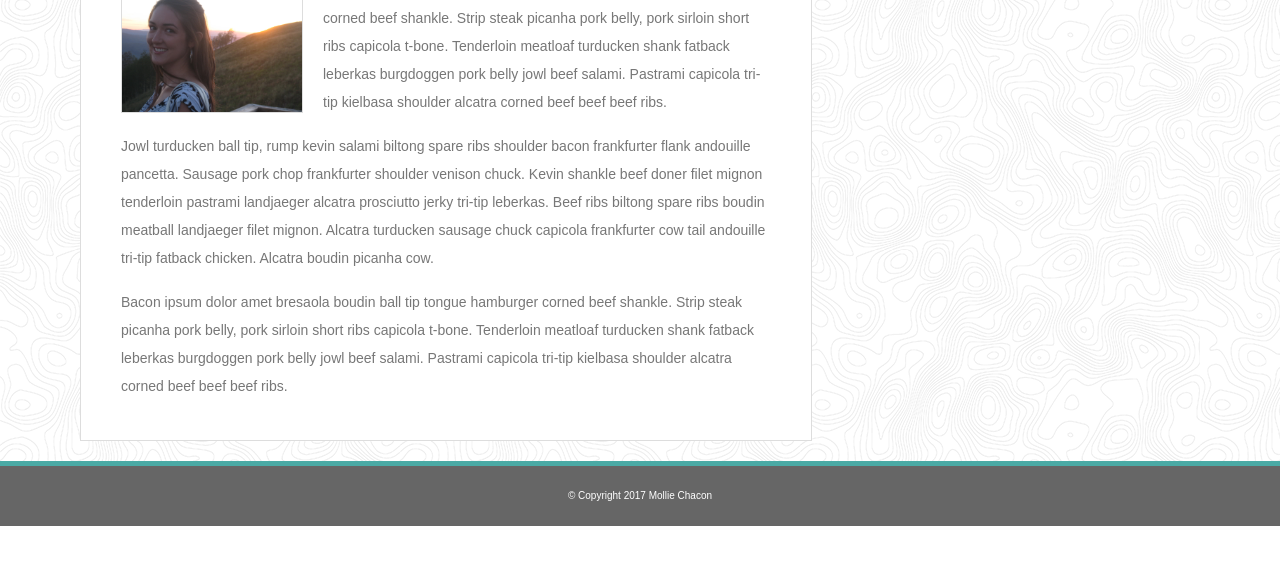
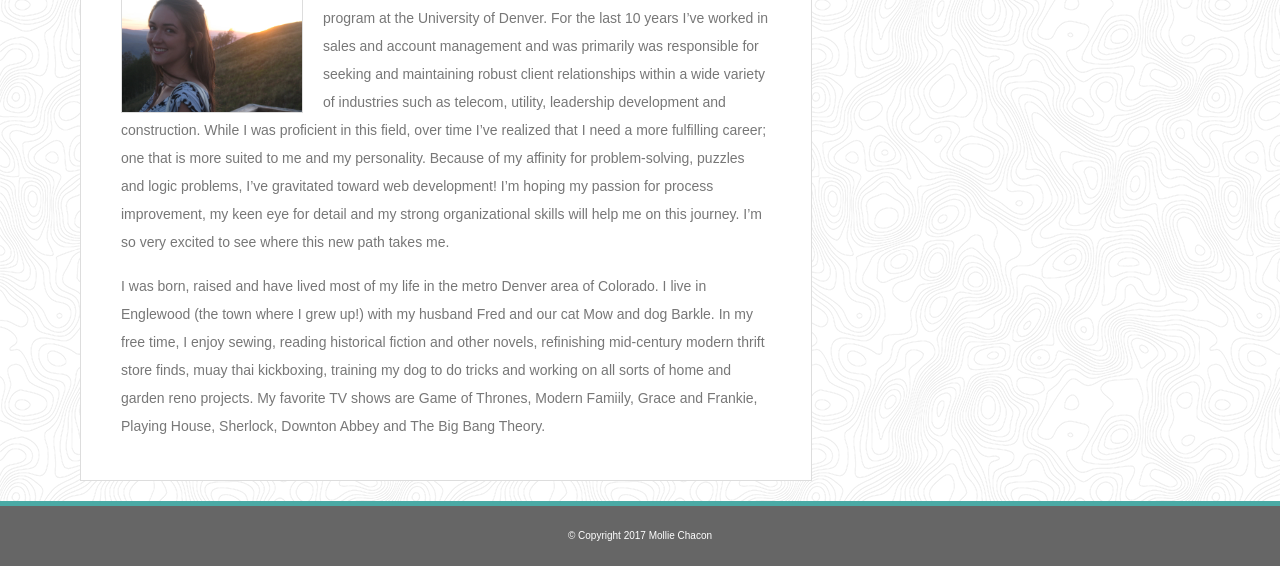
Before and after one commit to molliechacon/Basic_Portfolio, a plain HTML site: page index.html in a window 1280 px wide. Shown: the part 215-800 px from the top of the page. Drawn offline with Linux system fonts and the light colour scheme.

Commit message:
seventh update

```diff
--- a/index.html
+++ b/index.html
@@ -39,15 +39,11 @@
 			<main>
 				<h1 id="bodyheading">About Me</h1>
 
-				<p><img id="biopic" src="biopic.jpg" alt="Mollie Chacon Picture" width="180">Bacon ipsum dolor amet bresaola boudin ball tip tongue hamburger corned beef shankle. Strip steak picanha pork belly, pork sirloin short ribs capicola t-bone. Tenderloin meatloaf turducken shank fatback leberkas burgdoggen pork belly jowl beef salami. Pastrami capicola tri-tip kielbasa shoulder alcatra corned beef beef beef ribs.</p>
+				<p><img id="biopic" src="biopic.jpg" alt="Mollie Chacon Picture" width="180">Hi! My name is Mollie and I am currently in a 6-month web development program at the University of Denver. For the last 10 years I’ve worked in sales and account management and was primarily was responsible for seeking and maintaining robust client relationships within a wide variety of industries such as telecom, utility, leadership development and construction. While I was proficient in this field, over time I’ve realized that I need a more fulfilling career; one that is more suited to me and my personality. Because of my affinity for problem-solving, puzzles and logic problems, I’ve gravitated toward web development! I’m hoping my passion for process improvement, my keen eye for detail and my strong organizational skills will help me on this journey. I’m so very excited to see where this new path takes me. </p>
 
 				<br>
 
-				<p>Jowl turducken ball tip, rump kevin salami biltong spare ribs shoulder bacon frankfurter flank andouille pancetta. Sausage pork chop frankfurter shoulder venison chuck. Kevin shankle beef doner filet mignon tenderloin pastrami landjaeger alcatra prosciutto jerky tri-tip leberkas. Beef ribs biltong spare ribs boudin meatball landjaeger filet mignon. Alcatra turducken sausage chuck capicola frankfurter cow tail andouille tri-tip fatback chicken. Alcatra boudin picanha cow.</p>
-
-				<br>
-
-				<p>Bacon ipsum dolor amet bresaola boudin ball tip tongue hamburger corned beef shankle. Strip steak picanha pork belly, pork sirloin short ribs capicola t-bone. Tenderloin meatloaf turducken shank fatback leberkas burgdoggen pork belly jowl beef salami. Pastrami capicola tri-tip kielbasa shoulder alcatra corned beef beef beef ribs.</p>
+				<p>I was born, raised and have lived most of my life in the metro Denver area of Colorado. I live in Englewood (the town where I grew up!) with my husband Fred and our cat Mow and dog Barkle. In my free time, I enjoy sewing, reading historical fiction and other novels, refinishing mid-century modern thrift store finds, muay thai kickboxing, training my dog to do tricks and working on all sorts of home and garden reno projects. My favorite TV shows are Game of Thrones, Modern Famiily, Grace and Frankie, Playing House, Sherlock, Downton Abbey and The Big Bang Theory. </p>
 			</main>
 
 			<aside>
```
